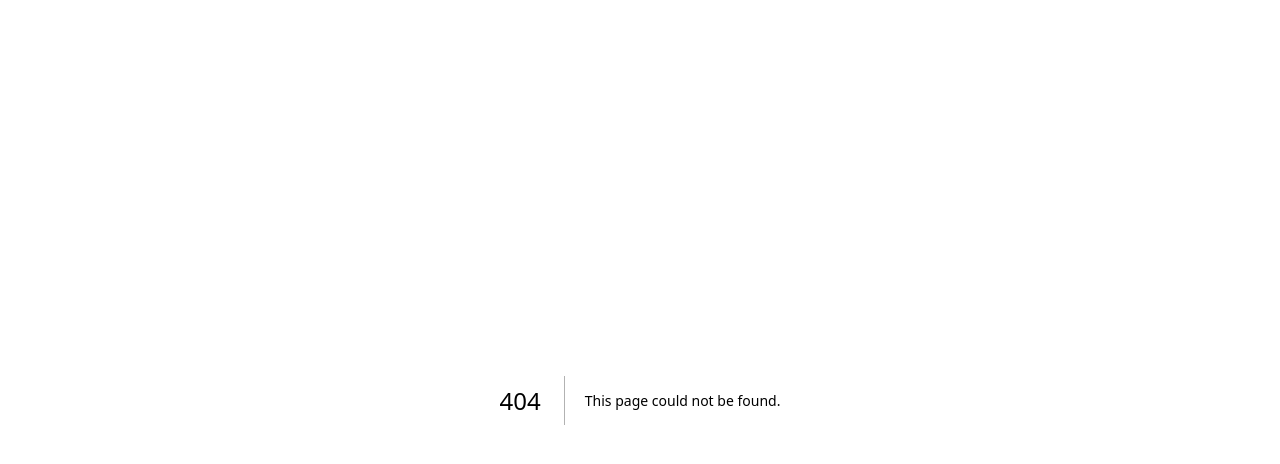
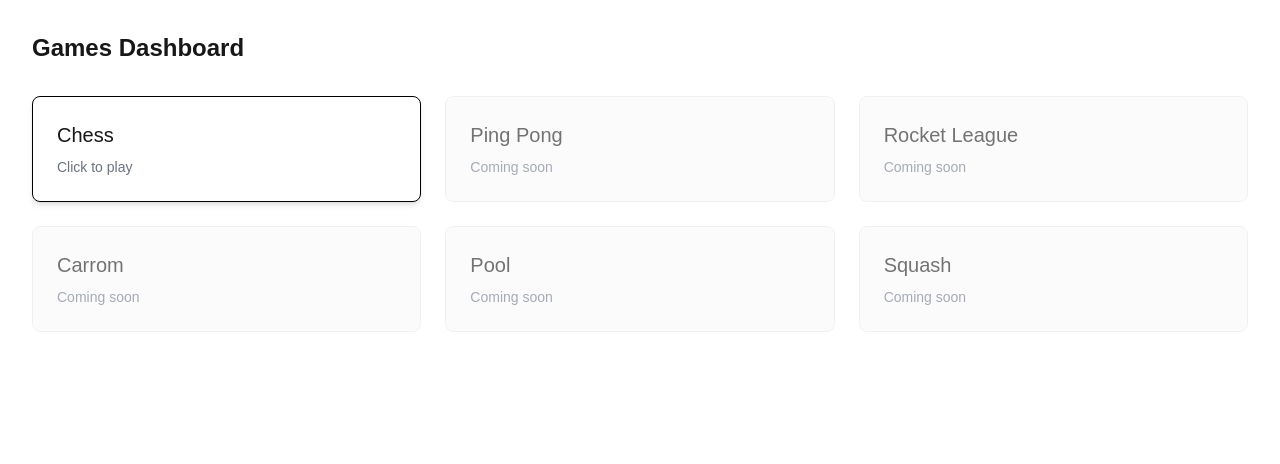
Before and after one commit to JeyasuryaUR/ETH-Delhi, a Next.js app in the folder client/: page /dashboard in a window 1280 px wide. Before the commit this address had no page. Shown: the top 464 px of the page. Built offline with nearby package versions, Linux system fonts and the light colour scheme.

Commit message:
dashboard setup

```diff
--- /dev/null
+++ b/client/src/app/dashboard/chess/page.tsx
@@ -0,0 +1,26 @@
+'use client';
+
+import { useRouter } from 'next/navigation';
+import { motion } from 'framer-motion';
+
+export default function ChessPage() {
+  const router = useRouter();
+
+  return (
+    <div className="min-h-screen p-8">
+      <motion.button
+        whileHover={{ scale: 1.02 }}
+        whileTap={{ scale: 0.98 }}
+        onClick={() => router.back()}
+        className="mb-8 px-4 py-2 border border-gray-200 rounded-lg hover:bg-gray-50 transition-colors duration-200"
+      >
+        ← Back to Dashboard
+      </motion.button>
+
+      <h1 className="text-2xl font-semibold mb-8">Chess Game</h1>
+      <div className="border border-gray-200 rounded-lg p-8 bg-white">
+        <p className="text-gray-600">Chess game interface will be implemented here.</p>
+      </div>
+    </div>
+  );
+}
--- /dev/null
+++ b/client/src/app/dashboard/page.tsx
@@ -0,0 +1,51 @@
+'use client';
+
+import { useRouter } from 'next/navigation';
+import { motion } from 'framer-motion';
+
+const games = [
+  { id: 'chess', name: 'Chess', active: true },
+  { id: 'ping-pong', name: 'Ping Pong', active: false },
+  { id: 'rocket-league', name: 'Rocket League', active: false },
+  { id: 'carrom', name: 'Carrom', active: false },
+  { id: 'pool', name: 'Pool', active: false },
+  { id: 'squash', name: 'Squash', active: false },
+];
+
+export default function Dashboard() {
+  const router = useRouter();
+
+  const handleGameClick = (gameId: string, active: boolean) => {
+    if (active) {
+      router.push(`/dashboard/${gameId}`);
+    }
+  };
+
+  return (
+    <div className="min-h-screen p-8">
+      <h1 className="text-2xl font-semibold mb-8">Games Dashboard</h1>
+      <div className="grid grid-cols-1 md:grid-cols-2 lg:grid-cols-3 gap-6">
+        {games.map((game) => (
+          <motion.div
+            key={game.id}
+            whileHover={{ scale: 1.02 }}
+            whileTap={{ scale: 0.98 }}
+            onClick={() => handleGameClick(game.id, game.active)}
+            className={`
+              p-6 rounded-lg border cursor-pointer transition-colors duration-200
+              ${game.active
+                ? 'border-black bg-white shadow-md'
+                : 'border-gray-200 bg-gray-50 opacity-60'
+              }
+            `}
+          >
+            <h2 className="text-xl font-medium">{game.name}</h2>
+            <p className="text-sm text-gray-500 mt-2">
+              {game.active ? 'Click to play' : 'Coming soon'}
+            </p>
+          </motion.div>
+        ))}
+      </div>
+    </div>
+  );
+}
```
Also changed, not shown: client/package.json (+6 -5 lines), 1 other file (tests, documents, lock files or other folders).
